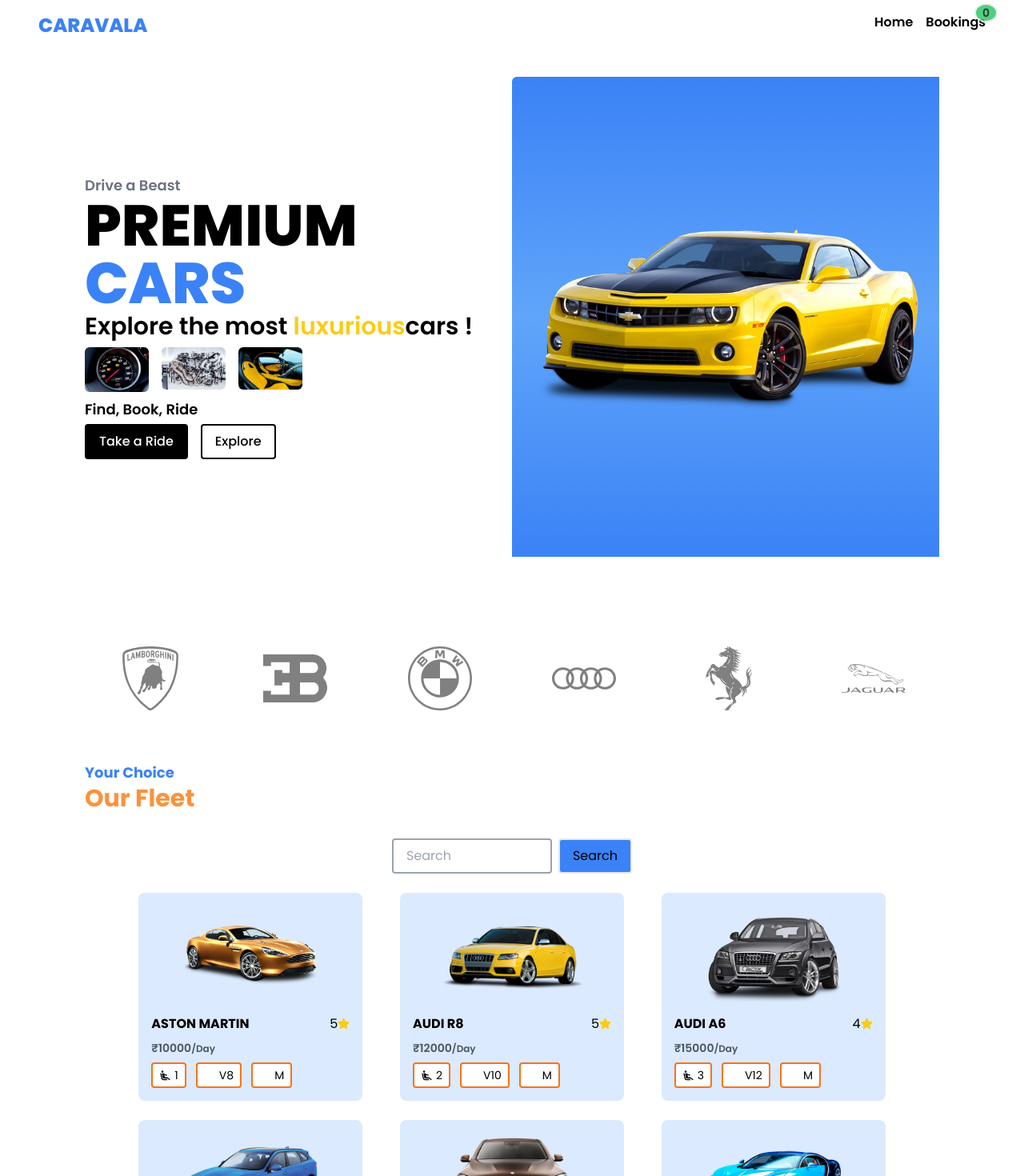
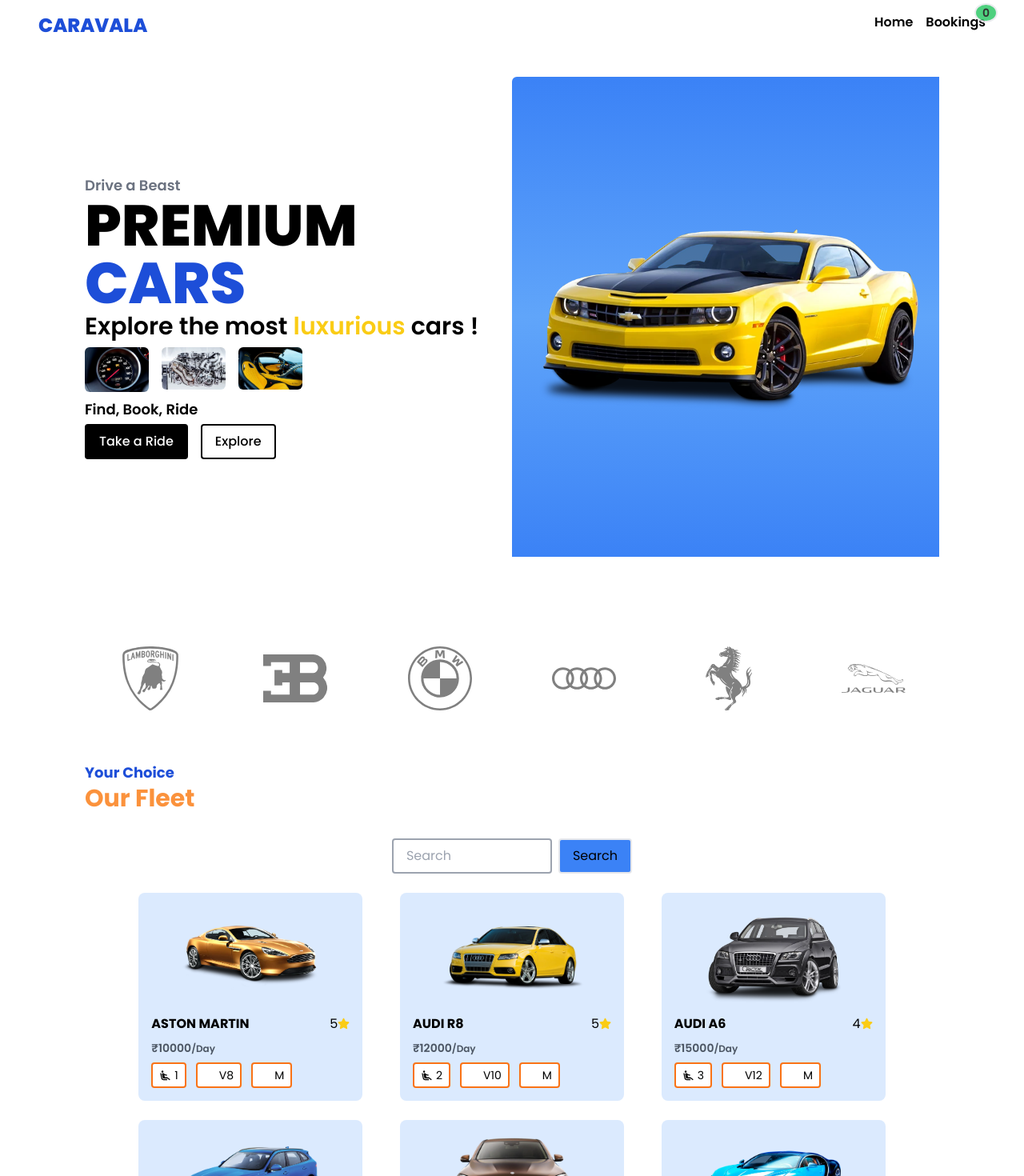
Before and after one commit to Sai-Manikanta-Andey/CarRentalUsingReactTailwind, a React (Vite) app: page / in a window 1280 px wide. Shown: the top 1470 px of the page at 80% size. Built offline with nearby package versions, Linux system fonts and the light colour scheme; some icons are missing.

Commit message:
accesibility improved

```diff
--- a/package.json
+++ b/package.json
@@ -11,7 +11,6 @@
   },
   "dependencies": {
     "@reduxjs/toolkit": "^1.9.7",
-    "framer-motion": "^10.16.5",
     "react": "^18.2.0",
     "react-countup": "^6.5.0",
     "react-dom": "^18.2.0",
--- a/src/components/About.jsx
+++ b/src/components/About.jsx
@@ -4,18 +4,17 @@
 
 const About = () => {
   return (
-    <div id="about" className="flex flex-col  gap-4 lg:flex-row   p-4 max-w-[1100px] mx-auto mb-20">
+    <div
+      id="about"
+      className="flex flex-col  gap-4 lg:flex-row   p-4 max-w-[1100px] mx-auto mb-20"
+    >
       {/* right side image div */}
       <div className="flex w-full mx-auto sm:h-[300px] h-[200px]">
-        <img
-          src={ferrariRed}
-          alt="banner"
-          className="object-contain "
-        />
+        <img src={ferrariRed} alt="banner" className="object-contain " />
       </div>
       {/* description about carvala */}
       <div className="flex flex-col justify-center gap-2 ">
-        <h3 className="text-xl font-bold text-blue-500 sm:text-2xl">
+        <h3 className="text-xl font-bold text-blue-700 sm:text-2xl">
           Our Premium Services
         </h3>
         <h3 className="text-base font-semibold text-gray-700">
--- a/src/components/Body.jsx
+++ b/src/components/Body.jsx
@@ -3,29 +3,26 @@
 import { Link } from "react-router-dom";
 import Card from "./Card";
 
+const Body = () => {
+  const [search, setSearch] = useState("");
+  const [filteredData, setfilteredData] = useState(carData);
 
-const Body = () => {
-  const [search, setSearch] = useState('');
-  const [filteredData, setfilteredData] = useState(carData)
-
-
-  useEffect(()=>{
-    setfilteredData(carData)
-  },[search])
-
+  useEffect(() => {
+    setfilteredData(carData);
+  }, [search]);
 
   return (
     <div className="max-w-[1100px] mx-auto mb-12 p-4">
       {/* title */}
       <div className="mb-8">
-        <h4 className="text-lg font-bold text-blue-500">Your Choice</h4>
+        <h4 className="text-lg font-bold text-blue-700">Your Choice</h4>
         <h3 className="text-xl font-bold text-orange-400 sm:text-3xl">
           Our Fleet
         </h3>
       </div>
       {/* filter and search functionality */}
       <div>
-        <div className="flex justify-center gap-2 my-6" >
+        <div className="flex justify-center gap-2 my-6">
           <input
             onChange={(e) => setSearch(e.target.value)}
             value={search}
@@ -45,7 +42,6 @@
             Search
           </button>
         </div>
-
       </div>
       {/* main container grid for rendering each car deatil */}
       <div className="grid grid-cols-1 justify-center max-w-[1100px] m-auto sm:grid-cols-2 md:grid-cols-3 lg:grid-cols-3 lg:px-12  gap-x-2 gap-y-6">
--- a/src/components/Contact.jsx
+++ b/src/components/Contact.jsx
@@ -2,7 +2,6 @@
 import phn from "../assets/phn.webp";
 import playstore from "../assets/playstore.svg";
 import appstore from "../assets/appstore.svg";
-
 
 const Contact = () => {
   return (
@@ -13,7 +12,7 @@
       {/* left div */}
       <div className="w-full sm:w-[60%]">
         <div className="flex flex-col justify-center h-full">
-          <h3 className="text-xl font-bold text-blue-500 sm:text-2xl">
+          <h3 className="text-xl font-bold text-blue-700 sm:text-2xl">
             Download Carvala App
           </h3>
           <h4 className="text-base font-semibold text-gray-700 ">
--- a/src/components/Hero.jsx
+++ b/src/components/Hero.jsx
@@ -6,9 +6,9 @@
 import { useEffect } from "react";
 
 const Hero = () => {
-useEffect(() => {
-  preloadImage(hero);
-}, []);
+  useEffect(() => {
+    preloadImage(hero);
+  }, []);
   const preloadImage = (src) => {
     const img = new Image();
     img.src = src;
@@ -21,11 +21,12 @@
       <div className="flex flex-col justify-center text-center lg:text-left">
         <h2 className="text-lg font-semibold text-gray-500 ">Drive a Beast</h2>
         <h2 className="text-5xl font-extrabold uppercase md:text-7xl ">
-          Premium <span className="text-blue-500">cars</span>
+          Premium <span className="text-blue-700">cars</span>
         </h2>
         <div>
           <h4 className="mb-2 text-xl font-semibold md:text-3xl ">
-            Explore the most <span className="text-yellow-400">luxurious</span>
+            Explore the most{" "}
+            <span className="text-yellow-400 ">luxurious </span>
             cars !
           </h4>
         </div>
--- a/src/components/Navbar.jsx
+++ b/src/components/Navbar.jsx
@@ -16,7 +16,7 @@
       <div className="fixed top-0  z-20 flex justify-between w-full h-20 p-4 mx-auto mb-4 bg-white lg:px-12 max-w-[1400px] ">
         {/* LOGO */}
         <div>
-          <h2 className="text-2xl font-extrabold text-blue-500"> CARAVALA</h2>
+          <h2 className="text-2xl font-extrabold text-blue-700"> CARAVALA</h2>
         </div>
         {/*  navbar */}
         <nav className="bg-white">
```
Also changed, not shown: 1 other file (tests, documents, lock files or other folders).
